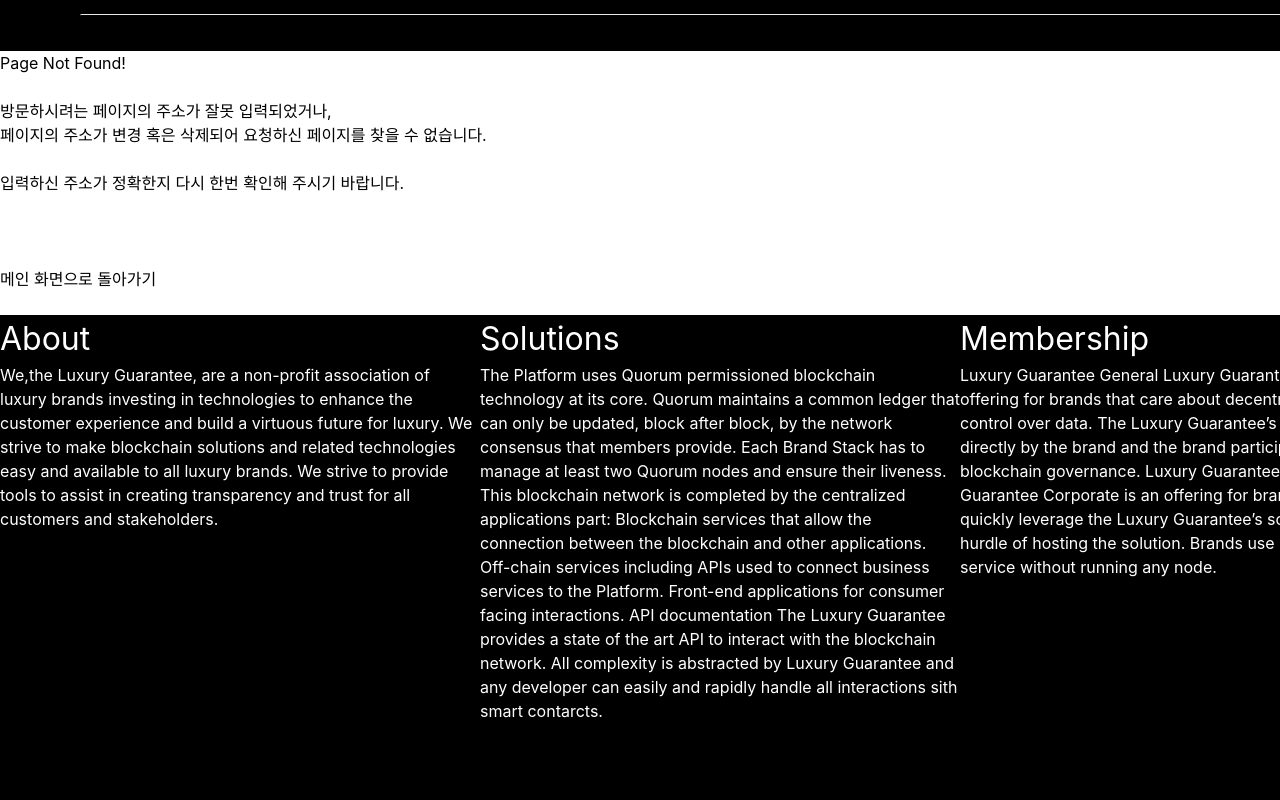
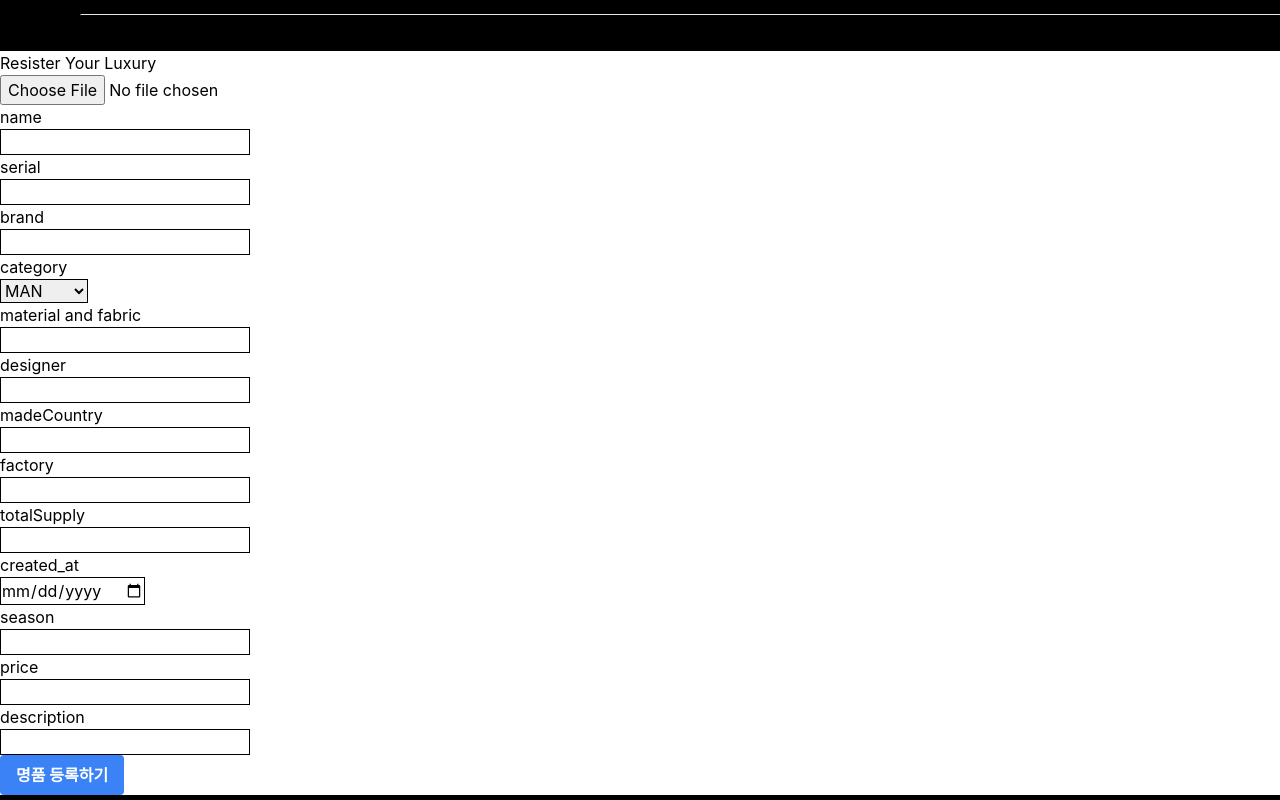
Before and after one commit to codestates-beb/BEB-07-final-Luxury-Guarantee, a React (Create React App) app in the folder client/: page /luxuryresister in a window 1280 px wide. Shown: the part 220-1020 px from the top of the page. Built offline with nearby package versions, Linux system fonts and the light colour scheme.

Commit message:
명품 등록

```diff
--- a/client/src/App.js
+++ b/client/src/App.js
@@ -7,6 +7,7 @@
 import LuxuryDetail from "./pages/LuxuryDetail";
 import LuxuryGallery from "./pages/LuxuryGallery";
 import LuxurySell from "./pages/LuxurySell";
+import LuxuryResister from "./pages/LuxuryResister";
 import MyPage from "./pages/MyPage";
 import Payment from "./pages/Payment";
 import Post from "./pages/Review";
@@ -43,6 +44,7 @@
         <Route path='/luxurydetail/:id' element={<LuxuryDetail />}></Route>
         <Route path='/luxurygallery' element={<LuxuryGallery />}></Route>
         <Route path='/luxurysell' element={<LuxurySell />}></Route>
+        <Route path='/luxuryresister' element={<LuxuryResister />}></Route>
         <Route path='/mypage' element={<MyPage />}></Route>
         <Route path='/payment' element={<Payment />}></Route>
         <Route path='/post' element={<Post />}></Route>
--- /dev/null
+++ b/client/src/pages/LuxuryResister.js
@@ -0,0 +1,155 @@
+import React, { useState, useRef } from 'react';
+import apiUrl from "../utils/api";
+import axios from 'axios';
+import isSigned from '../app/isSigned'
+
+//명품 정보 등록 (기업전용)
+
+const LuxuryResister = () => {
+    const [imageSrc, setImageSrc] = useState('');
+    const [inputValue, setInputValue] = useState({ category: 'MAN' });
+
+    const handleChange = (e) => {
+        setInputValue({
+            ...inputValue,
+            [e.target.name]: e.target.value
+        });
+    };
+
+
+    const imgRef = useRef();
+
+    const saveImgFile = () => {
+        const file = imgRef.current.files[0];
+        const reader = new FileReader();
+        reader.readAsDataURL(file);
+        reader.onloadend = () => {
+            setImageSrc(reader.result);
+        };
+
+    };
+
+    const choice = ["MAN", "WOMAN", "ACC"]
+    const options = choice.map((e) => {
+        return <option key={e}>{e}</option>
+    })
+
+    const onSubmitHandler = () => {
+        axios.post(`${apiUrl}/luxury_register`, {
+            name: inputValue.name,
+            serial: inputValue.serial,
+            brand: inputValue.brand,
+            category: inputValue.category,
+            material: inputValue.material,
+            designer: inputValue.designer,
+            madeCountry: inputValue.madeCountry,
+            factory: inputValue.factory,
+            totalSupply: Number(inputValue.totalSupply),
+            created_at: inputValue.createdDate,
+            season: inputValue.season,
+            price: Number(inputValue.price),
+            image_url: imageSrc,
+            description: inputValue.description,
+            userId: isSigned().id,
+        })
+            .then(res => {
+                document.location.href = '/mypage'
+            })
+    }
+
+
+    return (
+        <>
+            <h1>Resister Your Luxury</h1>
+            <input type="file" accept="image/*"
+                className="media" onChange={saveImgFile} ref={imgRef}
+            />
+            {imageSrc && <img className="preview-img" src={imageSrc} alt="preview-img" />}
+            <div>
+                <label>
+                    name
+                </label>
+                <br></br>
+                <input name='name' onChange={handleChange} value={inputValue.name || ""} className='border border-black' ></input>
+                <br></br>
+                <label>
+                    serial
+                </label>
+                <br></br>
+                <input name='serial' onChange={handleChange} value={inputValue.serial || ""} className='border border-black' ></input>
+                <br></br>
+                <label>
+                    brand
+                </label>
+                <br></br>
+                <input name='brand' onChange={handleChange} value={inputValue.brand || ""} className='border border-black' ></input>
+                <br></br>
+                <label>
+                    category
+                </label>
+                <br></br>
+                <select name='category' onChange={handleChange} value={inputValue.category || ""} className='border border-black' >{options}</select>
+                <br></br>
+                <label>
+                    material and fabric
+                </label>
+                <br></br>
+                <input name='material' onChange={handleChange} value={inputValue.material || ""} className='border border-black' ></input>
+                <br></br>
+                <label>
+                    designer
+                </label>
+                <br></br>
+                <input name='designer' onChange={handleChange} value={inputValue.designer || ""} className='border border-black' ></input>
+                <br></br>
+                <label>
+                    madeCountry
+                </label>
+                <br></br>
+                <input name='madeCountry' onChange={handleChange} value={inputValue.madeCountry || ""} className='border border-black' ></input>
+                <br></br>
+                <label>
+                    factory
+                </label>
+                <br></br>
+                <input name='factory' onChange={handleChange} value={inputValue.factory || ""} className='border border-black' ></input>
+                <br></br>
+                <label>
+                    totalSupply
+                </label>
+                <br></br>
+                <input name='totalSupply' onChange={handleChange} value={inputValue.totalSupply || ""} className='border border-black' ></input>
+                <br></br>
+                <label>
+                    created_at
+                </label>
+                <br></br>
+                <input name='createdDate' onChange={handleChange} type='date' value={inputValue.createdDate || ""} className='border border-black' ></input>
+                <br></br>
+                <label>
+                    season
+                </label>
+                <br></br>
+                <input name='season' onChange={handleChange} value={inputValue.season || ""} className='border border-black' ></input>
+                <br></br>
+                <label>
+                    price
+                </label>
+                <br></br>
+                <input name='price' onChange={handleChange} value={inputValue.price || ""} className='border border-black' ></input>
+                <br></br>
+                <label>
+                    description
+                </label>
+                <br></br>
+                <input name='description' onChange={handleChange} value={inputValue.description || ""} className='border border-black' ></input>
+                <br></br>
+            </div>
+            <div>
+                <button className='lux-resister bg-blue-500 hover:bg-blue-700 text-white font-bold py-2 px-4 rounded ' onClick={onSubmitHandler}>명품 등록하기</button>
+            </div>
+        </>
+    )
+}
+
+export default LuxuryResister;
--- a/client/src/pages/MyPage.js
+++ b/client/src/pages/MyPage.js
@@ -2,6 +2,7 @@
 import isSigned from '../app/isSigned'
 import apiUrl from "../utils/api";
 import axios from 'axios';
+import { Link } from 'react-router-dom';
 
 const MyPage = () => {
 	const [userInfo, setUserInfo] = useState("");
@@ -20,7 +21,9 @@
 
 			})
 	}, []);
-	console.log(userInfo)
+
+	const myItem = userInfo.Items;
+
 	return (
 		<div className="grid grid-cols-1 lg:grid-cols-1 gap-6 my-12 w-2xl container px-2 mx-auto">
 			<div className="bg-white shadow rounded-lg p-10">
@@ -47,13 +50,22 @@
 					</div>
 				</div>
 
-				<div className="mypost ">{userInfo.post}</div>
-
-
+				<div className="mypost ">post{userInfo.post}</div>
+				<div className='flex justify-end'>
+					<button className='lux-resister bg-blue-500 hover:bg-blue-700 text-white font-bold py-2 px-4 rounded '><Link to='/luxuryresister'>명품 등록하기</Link></button>
+				</div>
 			</div>
 
 			<div className="grid mt-5 grid-cols-4 gap-6 justify-center items-center w-full ">
-				<div className="relative flex flex-col justify-between   bg-white   bg-cover text-gray-800  overflow-hidden cursor-pointer w-full object-cover object-center rounded shadow-md h-64 my-2" >
+
+				<div>
+					<p>My Items</p>
+					{myItem && myItem.map((e) => (
+						<img key={e.id} src={e.image_url}></img>
+					))}
+				</div>
+
+				{/* <div className="relative flex flex-col justify-between   bg-white   bg-cover text-gray-800  overflow-hidden cursor-pointer w-full object-cover object-center rounded shadow-md h-64 my-2" >
 					<div className="absolute bg-gradient-to-t from-green-400 to-blue-400  opacity-50 inset-0 z-0"></div>
 					<div className="relative flex flex-row items-end  h-72 w-full ">
 						<div className="absolute right-0 top-0 m-2">
@@ -92,7 +104,7 @@
 						</div>
 					</div>
 				</div>
-
+ */}
 			</div>
 		</div>
 	)
```
Also changed, not shown: 1 other file (tests, documents, lock files or other folders).
